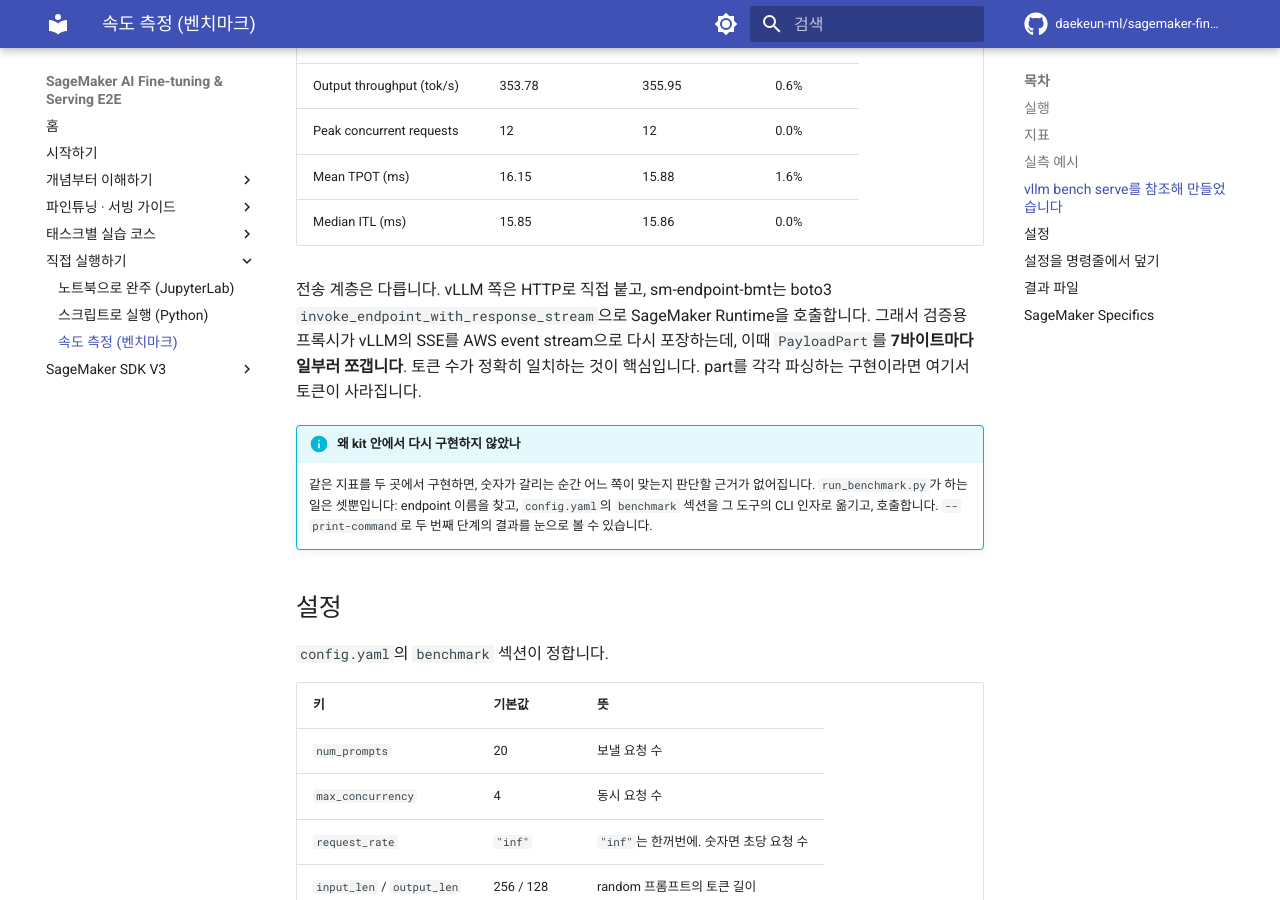
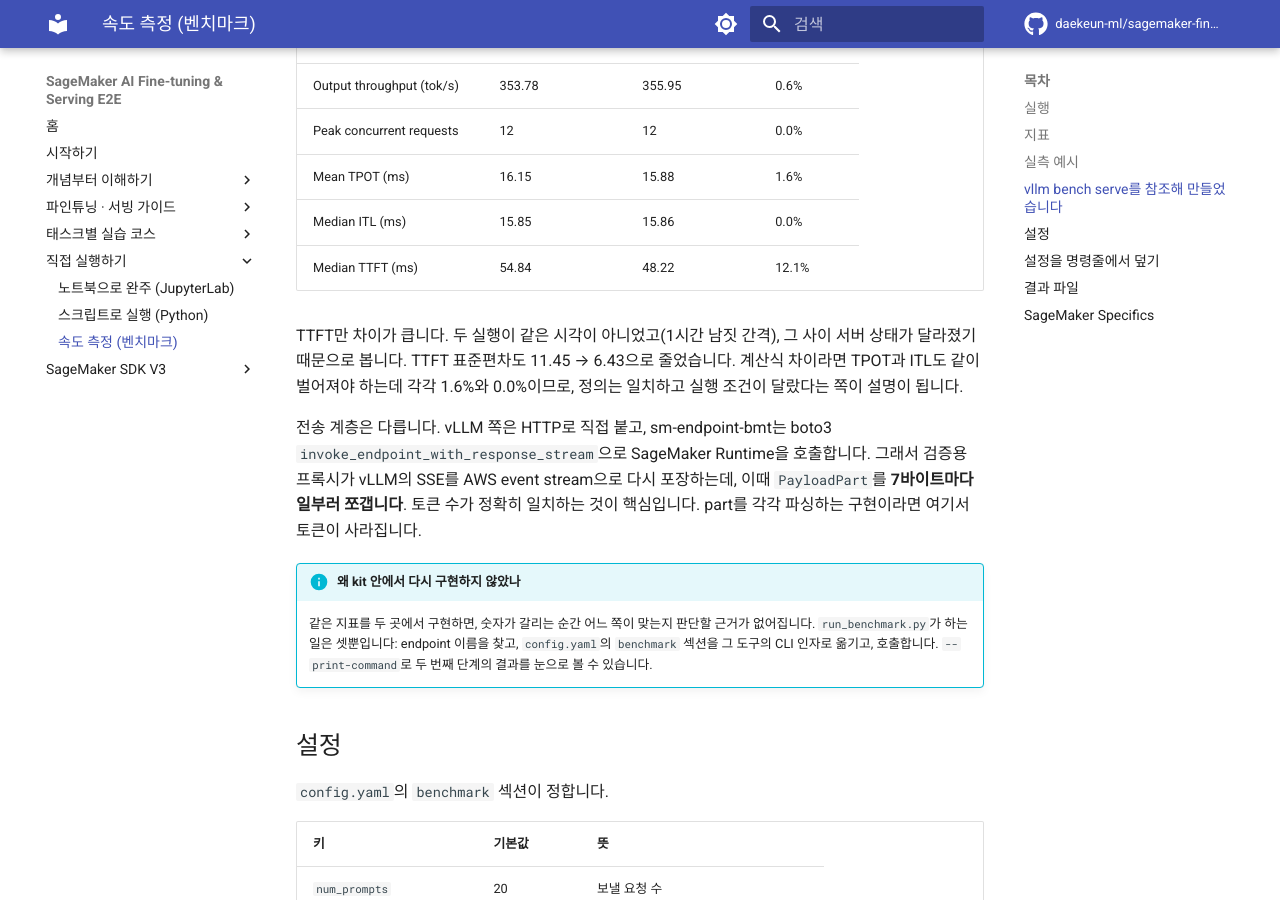
Before and after one commit to daekeun-ml/sagemaker-finetune-serve-e2e, an MkDocs documentation site: the page built from docs/benchmark.md, in a window 1280 px wide and 900 px high, scrolled down 2628 px. Built offline with MkDocs 1.6.1 and Material for MkDocs 9.7.7, drawn with Linux system fonts in a browser that asks for light colours; comment, search, counter and statistics services are not loaded.

Commit message:
Restore Median TTFT to the parity table
I dropped the row when moving the table from the sm-endpoint-bmt README, where it
has always been. Its 12.1% gap is the one number in the comparison that is not
near zero, so leaving it out made the parity look better than it is.

Added with the reason: the two runs were 74 minutes apart, TTFT std dropped 11.45
to 6.43 between them, and TPOT/ITL stayed within 1.6%/0.0%. A difference in the
formula would move all three, so the gap points at run conditions rather than
metric definitions.

Every number in the table now checks out against the captured result JSONs (8/8),
as do the std values quoted in the prose.

```diff
--- a/docs/benchmark.md
+++ b/docs/benchmark.md
@@ -100,6 +100,12 @@
 | Peak concurrent requests | 12 | 12 | 0.0% |
 | Mean TPOT (ms) | 16.15 | 15.88 | 1.6% |
 | Median ITL (ms) | 15.85 | 15.86 | 0.0% |
+| Median TTFT (ms) | 54.84 | 48.22 | 12.1% |
+
+TTFT만 차이가 큽니다. 두 실행이 같은 시각이 아니었고(1시간 남짓 간격), 그 사이 서버 상태가
+달라졌기 때문으로 봅니다. TTFT 표준편차도 11.45 → 6.43으로 줄었습니다. 계산식 차이라면 TPOT과
+ITL도 같이 벌어져야 하는데 각각 1.6%와 0.0%이므로, 정의는 일치하고 실행 조건이 달랐다는 쪽이
+설명이 됩니다.
 
 전송 계층은 다릅니다. vLLM 쪽은 HTTP로 직접 붙고, sm-endpoint-bmt는 boto3
 `invoke_endpoint_with_response_stream`으로 SageMaker Runtime을 호출합니다. 그래서 검증용 프록시가
```
